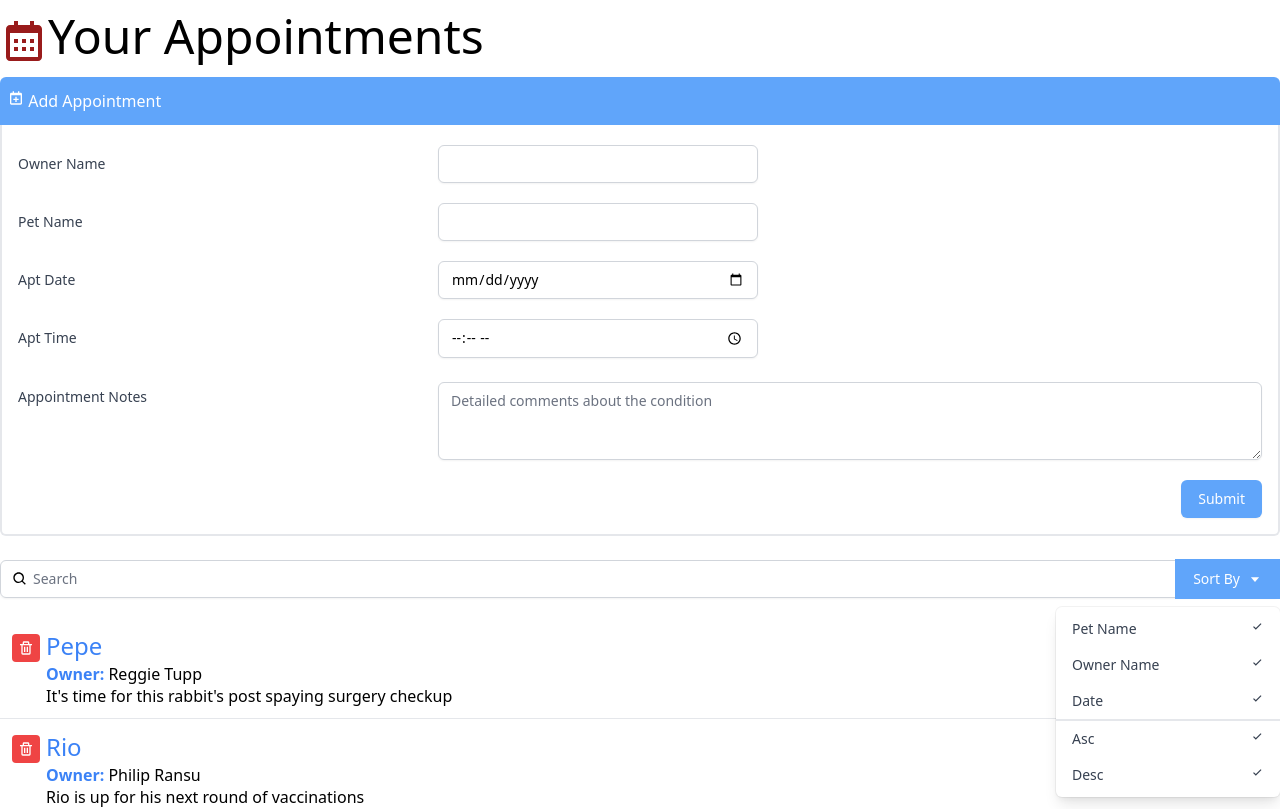
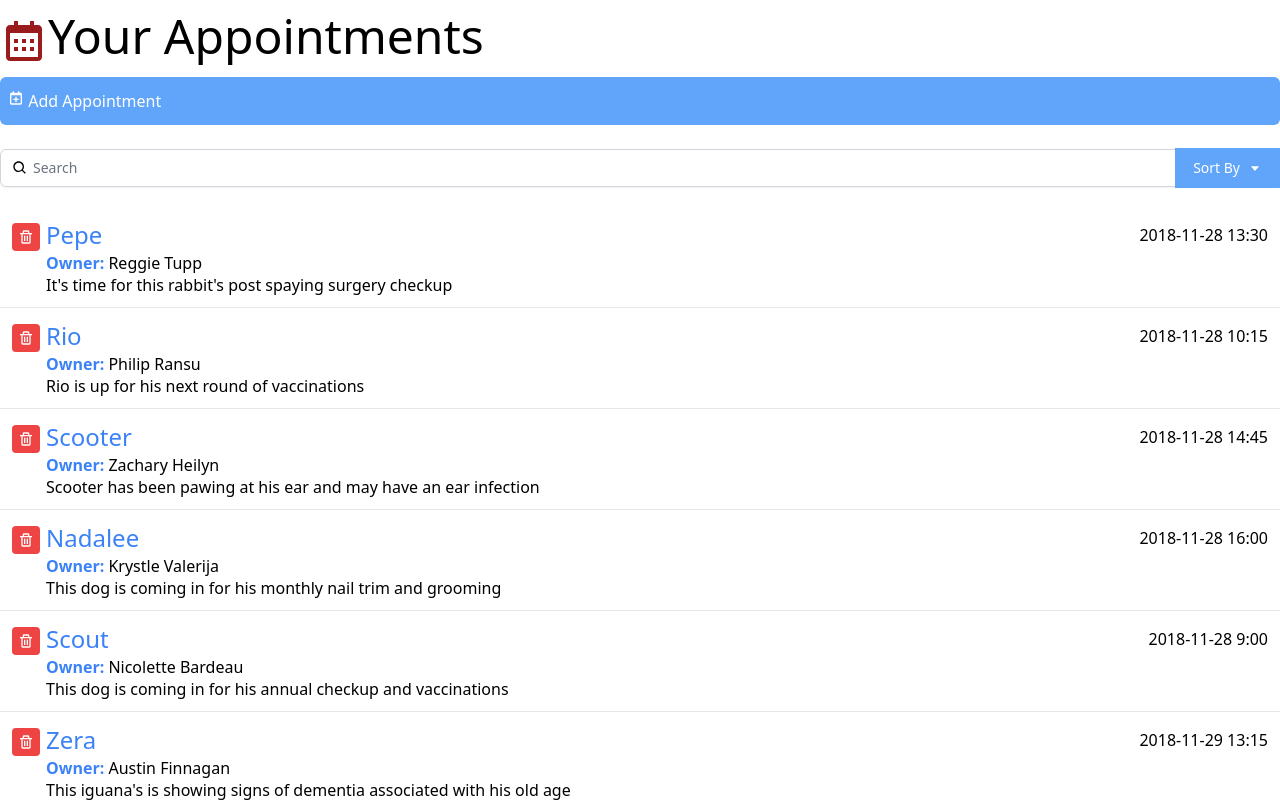
Before and after one commit to OmerT13/vetAppointmentsManager, a React (Create React App) app: page / in a window 1280 px wide. Shown: the top 809 px of the page. Built offline with nearby package versions, Linux system fonts and the light colour scheme.

Commit message:
Set up a toggle for the Appointment and AddAppointment components

```diff
--- a/src/components/AddAppointment.js
+++ b/src/components/AddAppointment.js
@@ -1,12 +1,18 @@
 import { BiCalendarPlus } from "react-icons/bi"
+import { useState } from "react"
 
 const AddAppointment = () => {
+  let [toggleForm, setToggleForm] = useState(false)
     return (
         <div>
-        <button className="bg-blue-400 text-white px-2 py-3 w-full text-left rounded-t-md">
+        <button onClick = {() => {setToggleForm(!toggleForm)} }
+        className={`bg-blue-400 text-white px-2 py-3 w-full text-left
+        ${toggleForm ? "rounded-t-md":"rounded-md"} `}>
           <div><BiCalendarPlus className="inline-block align-text-top" />  Add Appointment</div>
         </button>
-        <div className="border-r-2 border-b-2 border-l-2 border-light-blue-500 rounded-b-md pl-4 pr-4 pb-4">
+        {
+          toggleForm &&
+          <div className="border-r-2 border-b-2 border-l-2 border-light-blue-500 rounded-b-md pl-4 pr-4 pb-4">
           <div className="sm:grid sm:grid-cols-3 sm:gap-4 sm:items-start  sm:pt-5">
             <label htmlFor="ownerName" className="block text-sm font-medium text-gray-700 sm:mt-px sm:pt-2">
               Owner Name
@@ -66,6 +72,7 @@ const AddAppointment = () => {
             </div>
           </div>
         </div>
+        }
       </div>
     )
 }
--- a/src/components/Search.js
+++ b/src/components/Search.js
@@ -1,6 +1,10 @@
 import {BiSearch, BiCaretDown, BiCheck} from "react-icons/bi"
+import { useState } from "react"
 
-const Dropdown = () => {
+const Dropdown = ({toggle}) => {
+  if (!toggle) {
+    return null
+  }
     return (
     <div className="origin-top-right absolute right-0 mt-2 w-56
     rounded-md shadow-lg bg-white ring-1 ring-black ring-opacity-5">
@@ -26,6 +30,7 @@ const Dropdown = () => {
 }
 
 const Search = () => {
+  let [toggleSort, setToggleSort] = useState(false)
     return (
         <div className="py-5">
         <div className="mt-1 relative rounded-md shadow-sm">
@@ -37,11 +42,11 @@ const Search = () => {
             className="pl-8 rounded-md focus:ring-indigo-500 focus:border-indigo-500 block w-full sm:text-sm border-gray-300" placeholder="Search" />
           <div className="absolute inset-y-0 right-0 flex items-center">
             <div>
-              <button type="button"
+              <button onClick = {() => {setToggleSort(!toggleSort)} } type="button"
                 className="justify-center px-4 py-2 bg-blue-400 border-2 border-blue-400 text-sm text-white hover:bg-blue-700 focus:outline-none focus:ring-2 focus:ring-offset-2 flex items-center" id="options-menu" aria-haspopup="true" aria-expanded="true">
                 Sort By <BiCaretDown className="ml-2" />
               </button>
-              <Dropdown />
+              <Dropdown toggle={toggleSort} />
             </div>
           </div>
         </div>
```
